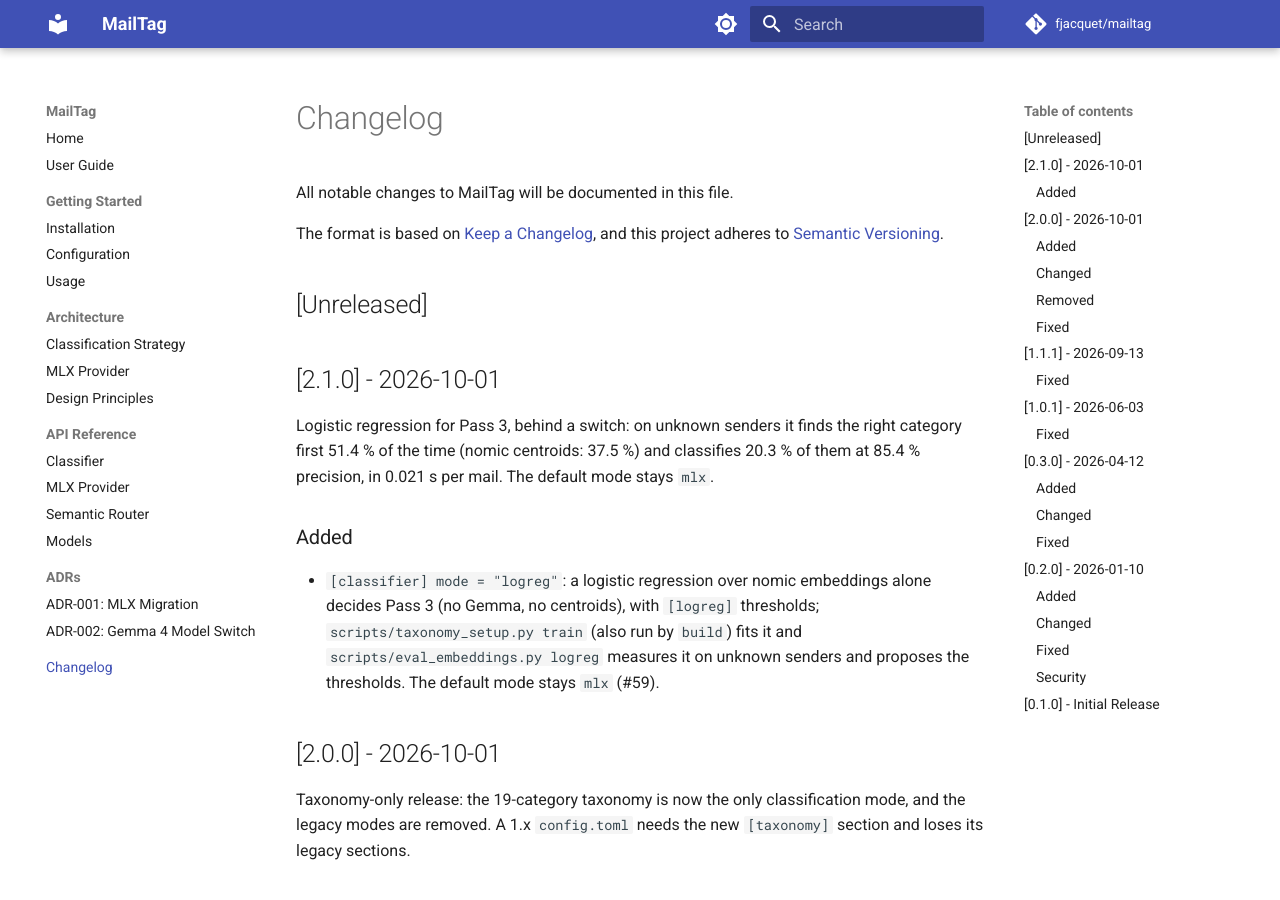
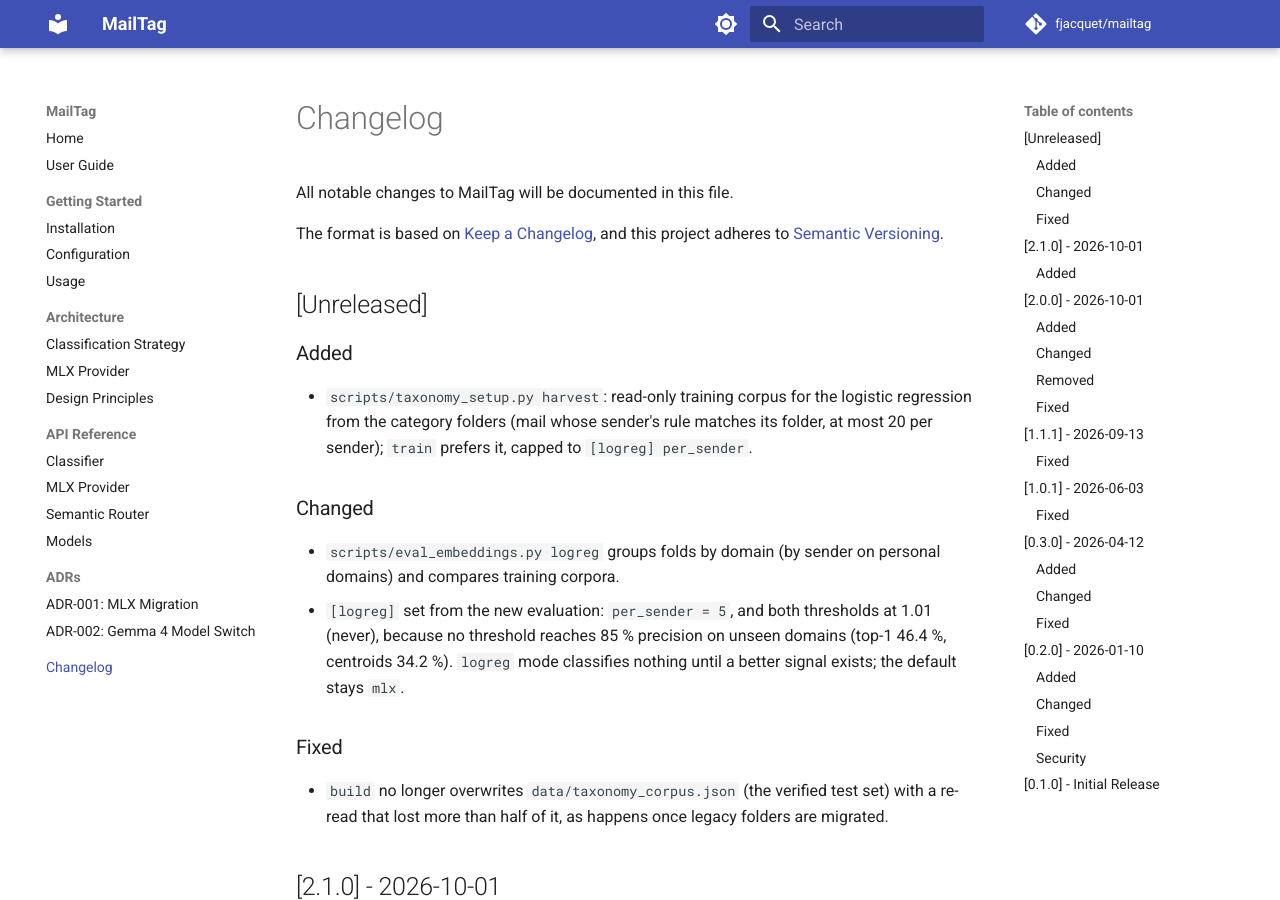
Before and after one commit to fjacquet/mailtag, an MkDocs documentation site: the page built from docs-site/changelog.md, in a window 1280 px wide and 900 px high. Built offline with MkDocs 1.6.1 and Material for MkDocs 9.7.7, drawn with Linux system fonts in a browser that asks for light colours; comment, search, counter and statistics services are not loaded.

Commit message:
docs(logreg): harvested corpus results, decision, docs
Co-Authored-By: Claude Sonnet 5.5 <noreply@anthropic.com>
Claude-Session: https://claude.ai/code/session_01M8Lt6kKGBKhRfA7hqfyHEL

```diff
--- a/CHANGELOG.md
+++ b/CHANGELOG.md
@@ -6,6 +6,19 @@ The format is based on [Keep a Changelog](https://keepachangelog.com/en/1.0.0/),
 and this project adheres to [Semantic Versioning](https://semver.org/spec/v2.0.0.html).
 
 ## [Unreleased]
+
+### Added
+
+- `scripts/taxonomy_setup.py harvest`: read-only training corpus for the logistic regression from the category folders (mail whose sender's rule matches its folder, at most 20 per sender); `train` prefers it, capped to `[logreg] per_sender`.
+
+### Changed
+
+- `scripts/eval_embeddings.py logreg` groups folds by domain (by sender on personal domains) and compares training corpora.
+- `[logreg]` set from the new evaluation: `per_sender = 5`, and both thresholds at 1.01 (never), because no threshold reaches 85 % precision on unseen domains (top-1 46.4 %, centroids 34.2 %). `logreg` mode classifies nothing until a better signal exists; the default stays `mlx`.
+
+### Fixed
+
+- `build` no longer overwrites `data/taxonomy_corpus.json` (the verified test set) with a re-read that lost more than half of it, as happens once legacy folders are migrated.
 
 ## [2.1.0] - 2026-10-01
 
--- a/config.toml
+++ b/config.toml
@@ -62,9 +62,9 @@ multilingual = { classify_threshold = 1.01, learn_threshold = 1.01 }
 [logreg]
 model_file = "data/taxonomy_logreg.npz"  # written by `scripts/taxonomy_setup.py train`
 C = 100.0
-per_sender = 10         # mails per sender taken from data/training_corpus.json (set by the evaluation)
+per_sender = 5          # mails per sender taken from data/training_corpus.json (set by the evaluation)
 # Thresholds on the top probability, set by `scripts/eval_embeddings.py logreg` (1.01 = never)
-classify_threshold = 0.91
+classify_threshold = 1.01
 learn_threshold = 1.01
 
 [taxonomy]
```
Also changed, not shown: CLAUDE.md (+3 -3 lines), docs/superpowers/specs/2026-10-01-logreg-corpus-design.md (+13 -0 lines), scripts/CLAUDE.md (+2 -2 lines).
